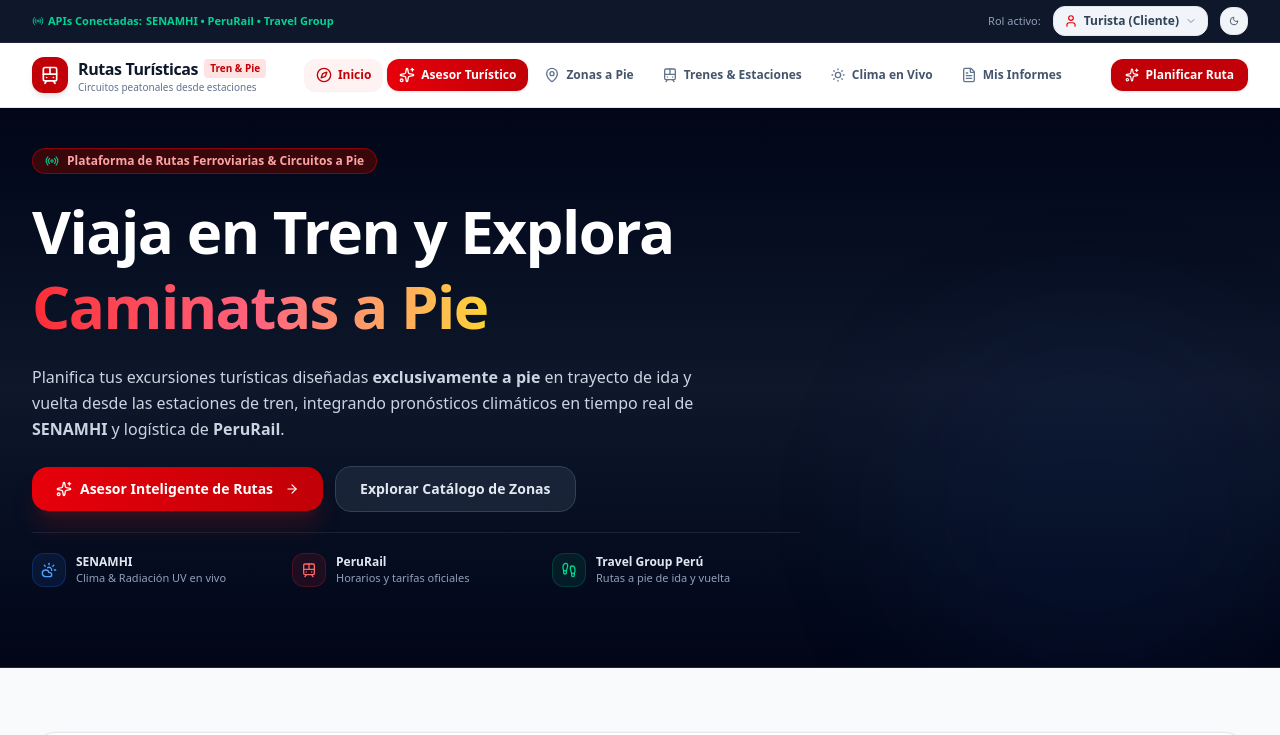
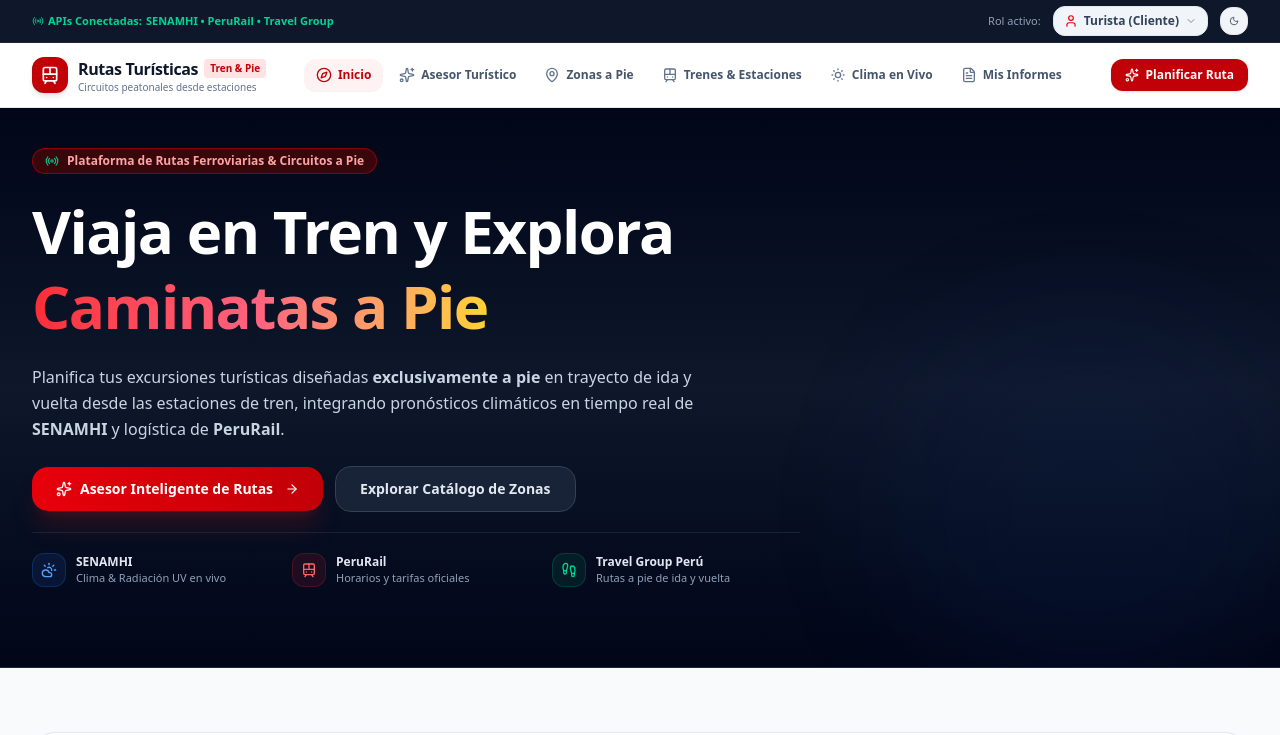
Before and after one commit to JheanLL/proyectofinal-mtc, a Next.js app: page / in a window 1280 px wide. Shown: the top 735 px of the page. Built offline with nearby package versions, Linux system fonts and the light colour scheme.

Commit message:
fix(ui): remove permanent red background on Asesor Turistico link and unify hover state

```diff
--- a/src/components/layout/Navbar.tsx
+++ b/src/components/layout/Navbar.tsx
@@ -29,7 +29,7 @@ export default function Navbar() {
       case 'turista':
         return [
           { href: '/', label: 'Inicio', icon: Compass },
-          { href: '/planificador', label: 'Asesor Turístico', icon: Sparkles, highlight: true },
+          { href: '/planificador', label: 'Asesor Turístico', icon: Sparkles },
           { href: '/zonas', label: 'Zonas a Pie', icon: MapPin },
           { href: '/estaciones', label: 'Trenes & Estaciones', icon: Train },
           { href: '/clima', label: 'Clima en Vivo', icon: SunMedium },
@@ -40,14 +40,14 @@ export default function Navbar() {
           { href: '/', label: 'Inicio', icon: Compass },
           { href: '/zonas', label: 'Zonas a Pie', icon: MapPin },
           { href: '/estaciones', label: 'Consultar Estaciones', icon: Train },
-          { href: '/admin/zonas', label: 'CRUD Zonas a Pie', icon: MapPin, highlight: true },
+          { href: '/admin/zonas', label: 'CRUD Zonas a Pie', icon: MapPin },
           { href: '/admin', label: 'Matriz Asignación', icon: Settings },
         ];
       case 'perurail':
         return [
           { href: '/', label: 'Inicio', icon: Compass },
           { href: '/estaciones', label: 'Red Ferroviaria', icon: Train },
-          { href: '/admin/horarios', label: 'CRUD Horarios & Tarifas', icon: Train, highlight: true },
+          { href: '/admin/horarios', label: 'CRUD Horarios & Tarifas', icon: Train },
           { href: '/clima', label: 'Clima en Estaciones', icon: SunMedium },
           { href: '/admin', label: 'Panel Operativo', icon: Settings },
         ];
@@ -55,7 +55,7 @@ export default function Navbar() {
       default:
         return [
           { href: '/', label: 'Inicio', icon: Compass },
-          { href: '/planificador', label: 'Asesor Turístico', icon: Sparkles, highlight: true },
+          { href: '/planificador', label: 'Asesor Turístico', icon: Sparkles },
           { href: '/zonas', label: 'Zonas a Pie', icon: MapPin },
           { href: '/estaciones', label: 'Trenes & Estaciones', icon: Train },
           { href: '/clima', label: 'Clima en Vivo', icon: SunMedium },
@@ -142,12 +142,10 @@ export default function Navbar() {
                   className={`flex items-center gap-1.5 px-3 py-2 rounded-xl text-xs font-semibold transition-all ${
                     active
                       ? 'bg-red-50 dark:bg-red-950/50 text-red-700 dark:text-red-400 shadow-2xs font-bold'
-                      : link.highlight
-                      ? 'bg-gradient-to-r from-red-600 to-red-700 text-white shadow-sm hover:opacity-95'
                       : 'text-slate-600 dark:text-slate-300 hover:text-slate-900 dark:hover:text-white hover:bg-slate-100 dark:hover:bg-slate-800'
                   }`}
                 >
-                  <Icon className={`w-4 h-4 ${active ? 'text-red-700 dark:text-red-400' : link.highlight ? 'text-white' : 'text-slate-500 dark:text-slate-400'}`} />
+                  <Icon className={`w-4 h-4 ${active ? 'text-red-700 dark:text-red-400' : 'text-slate-500 dark:text-slate-400'}`} />
                   <span>{link.label}</span>
                 </Link>
               );
```
